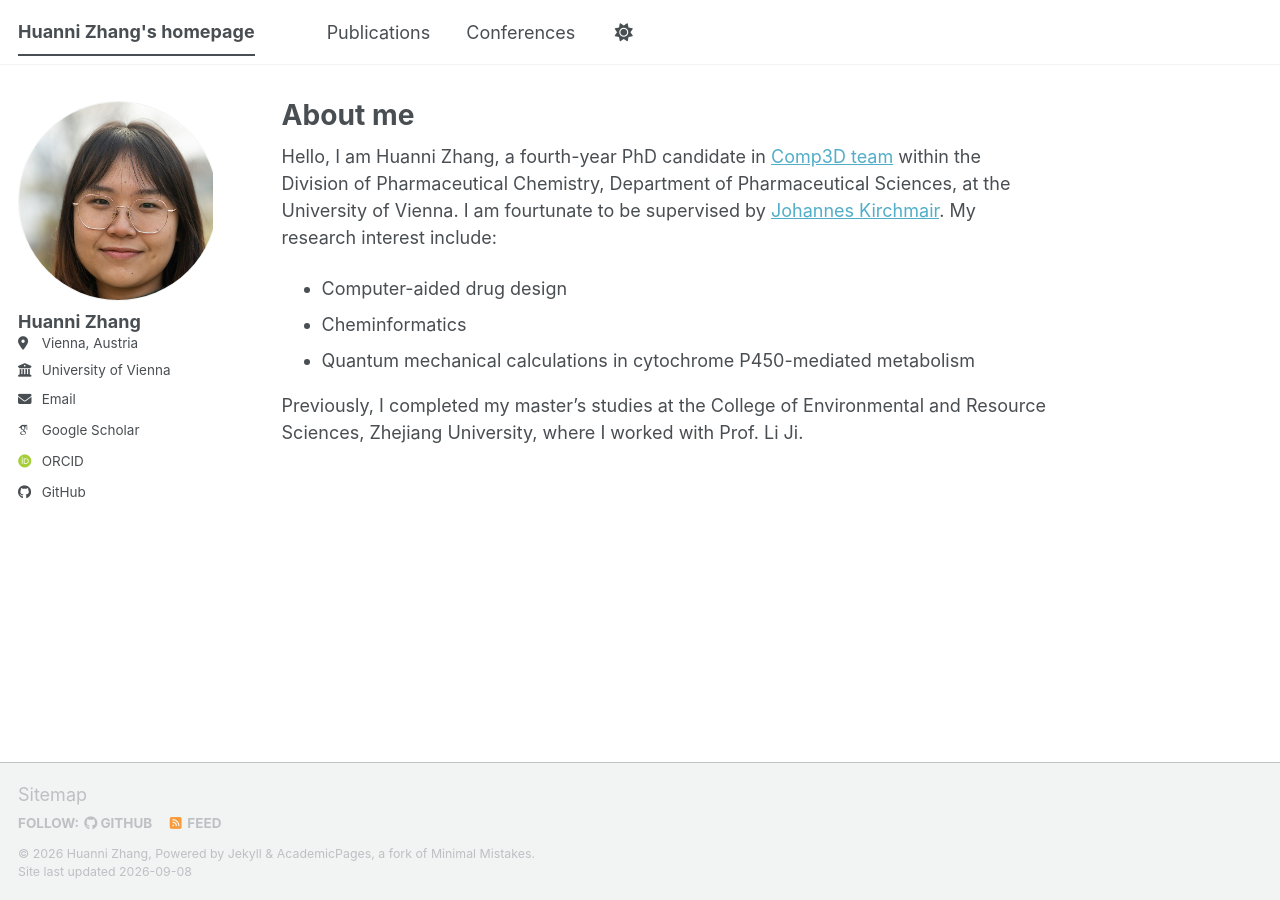
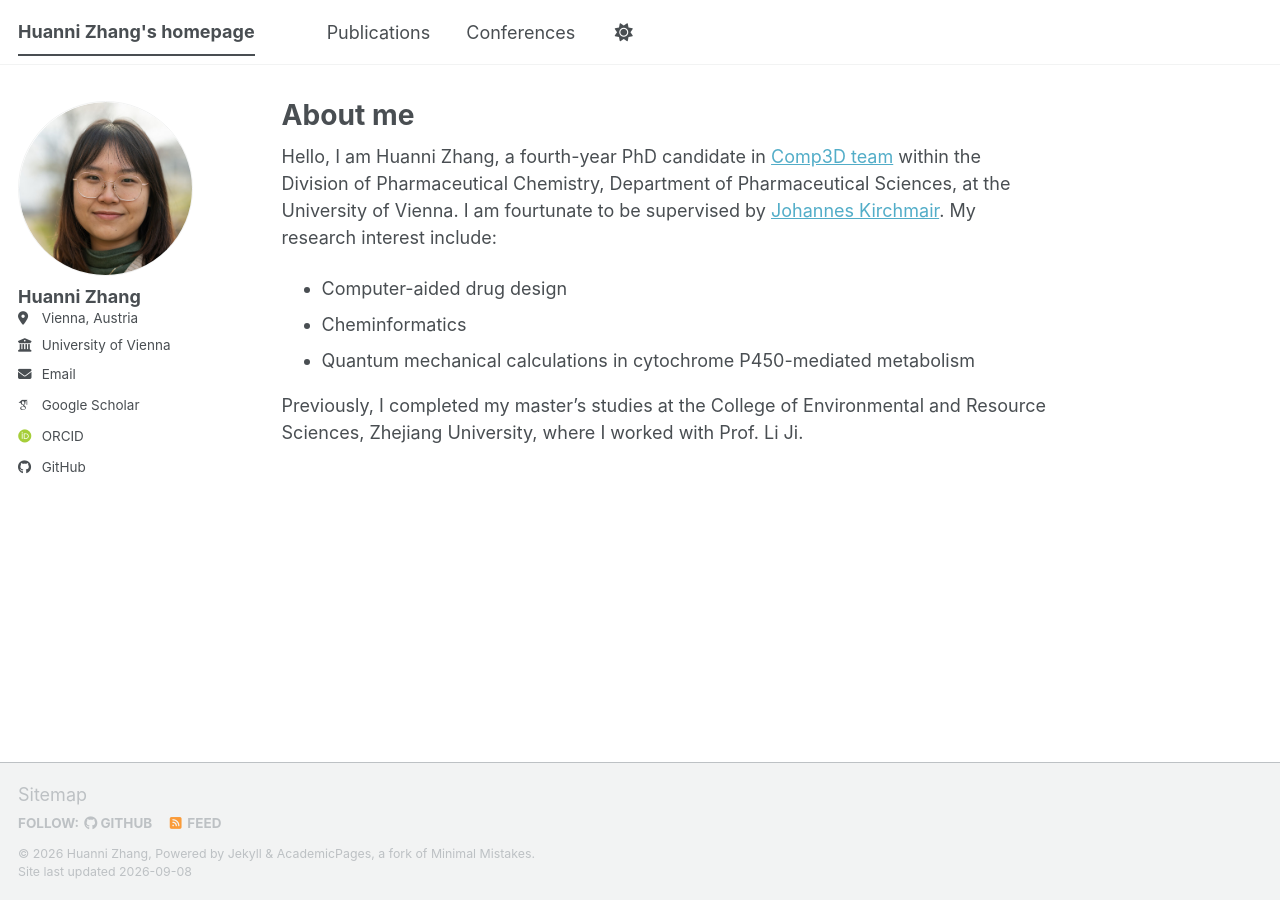
Before and after one commit to Huanni05/Huanni05.github.io, a Jekyll site: the page built from _pages/about.md, in a window 1280 px wide. Built offline with Jekyll 4.4.1, drawn with Linux system fonts in a browser that asks for light colours; some web fonts are replaced; a script bundle is joined from its source files by our own code; library files that are not in the unit come from our copies.

Commit message:
update profile

```diff
--- a/_sass/layout/_sidebar.scss
+++ b/_sass/layout/_sidebar.scss
@@ -144,35 +144,31 @@
 div.author__avatar {
   display: table-cell;
   vertical-align: top;
-  width: 64px;
-  height: 64px;
+  width: 36px;
+  height: 36px;
   overflow: hidden;
   border-radius: 50%;
 
   @include breakpoint($large) {
     display: block;
-    width: 200px;
-    height: 200px;
+    width: 175px;
+    height: 175px;
     border: 1px solid var(--global-border-color);
   }
 }
 
 img.author__avatar {
-  width: 64px;
-  height: 64px;
+  width: 36px;
+  height: 36px;
   object-fit: cover;
   object-position: center 8%;
-  transform: scale(1.2);
-  transform-origin: center 10%;
   border-radius: 50%;
 
   @include breakpoint($large) {
-    width: 200px;
-    height: 200px;
-    max-width: 200px;
+    width: 175px;
+    height: 175px;
+    max-width: 175px;
     object-position: center 8%;
-    transform: scale(1.2);
-    transform-origin: center 10%;
   }
 }
 
```
